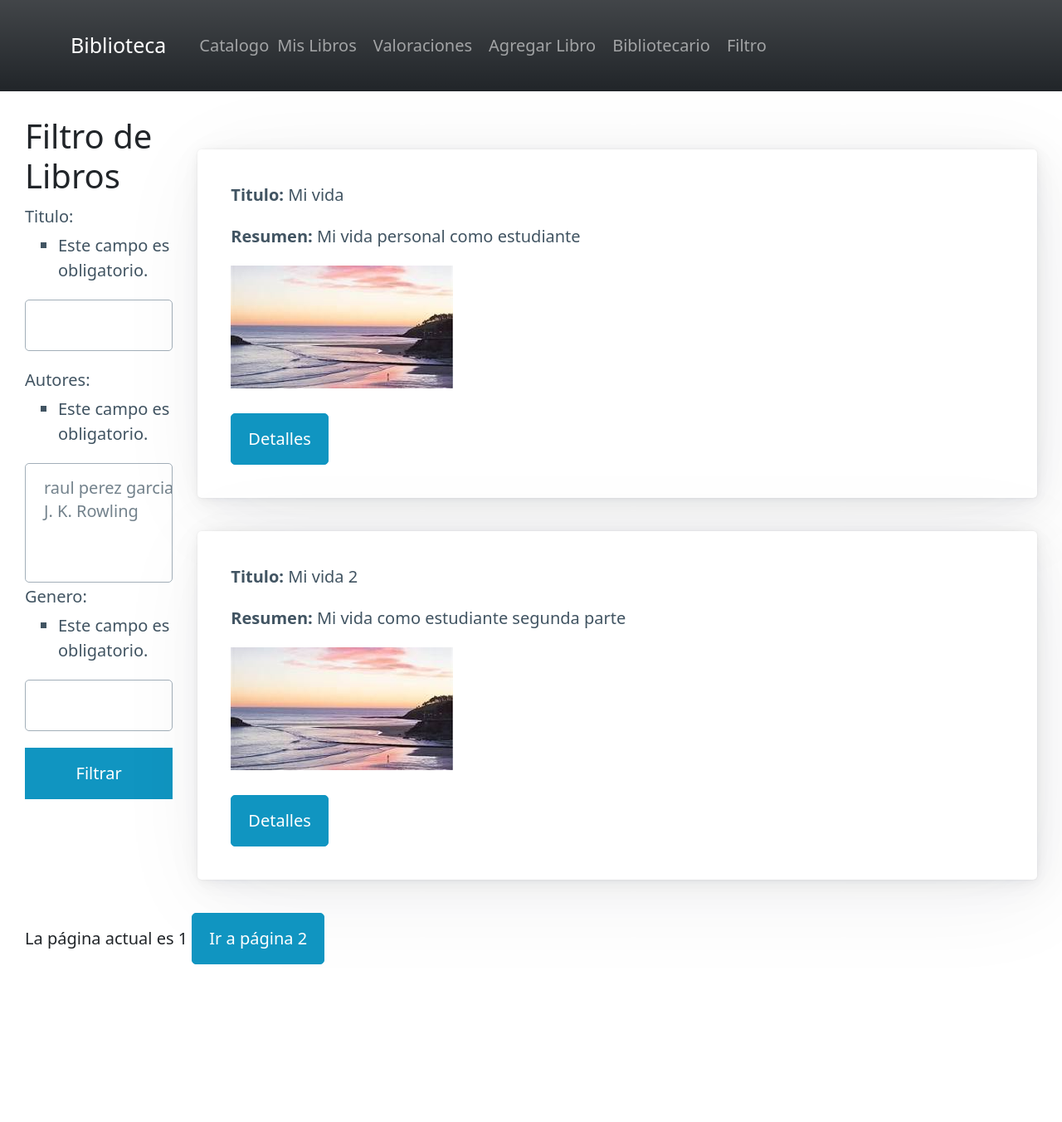
After one commit to ieshm-2daw/libreria-Rubencito2002, a Django app: page /filtro/ in a window 1280 px wide. The commit adds this page. Shown: the whole page at 83% size. Run offline with Django 4.2, Linux system fonts and the light colour scheme; data comes from the database, SQL or seed files in the repository.

Commit message:
comienzo de los filtros

```diff
--- a/bibliotecaapp/forms.py
+++ b/bibliotecaapp/forms.py
@@ -1,7 +1,12 @@
 from django import forms
-from .models import Valoracion
+from .models import Valoracion, Libro
 
 class ValoracionForm(forms.ModelForm):
     class Meta:
         model = Valoracion
         fields = ["puntuacion", "comentario", "fecha_valoracion"]
+
+class FiltroLibroForm(forms.ModelForm):
+    class Meta:
+        model = Libro
+        fields = ["titulo", "autores", "genero"]
--- a/bibliotecaapp/templates/bibliotecaapp/base.html
+++ b/bibliotecaapp/templates/bibliotecaapp/base.html
@@ -51,6 +51,9 @@
                         <li class="nav-item">
                             <a href="{% url 'panel_control' %}" class="nav-link" aria-current="page">Bibliotecario</a>
                         </li>
+                        <li class="nav-item">
+                            <a href="{% url 'libro_list' %}" class="nav-link" aria-current="page">Filtro</a>
+                        </li>
                     </ul>
                 </div>
             </div>
@@ -84,7 +87,7 @@
             </div>
         </nav> -->
 
-        <div class="container mt-4">
+        <div class="m-4">
             {% block content %}{% endblock %}
         </div>
 
--- /dev/null
+++ b/bibliotecaapp/templates/bibliotecaapp/libro_list.html
@@ -0,0 +1,43 @@
+{% extends 'bibliotecaapp/base.html' %}
+{% block content %}
+    <div class="container-fluids">
+        <div class="row">
+            <div class="col-2">
+                <h2>Filtro de Libros</h2>
+                <form action="{% url 'libro_list' %}" method="get">
+                    {% csrf_token %}
+                    {{ form }}
+                    <button type="submit">Filtrar</button>
+                </form>
+            </div>
+            <div class="col-10">
+                {% for libro in libros %}
+                    <article>
+                        <p> <strong>Titulo: </strong> {{ libro.titulo }} </p>
+                        <p> <strong>Resumen: </strong> {{ libro.resumen }}</p>
+                        {% if libro.portada %}
+                            <img src="{{ libro.portada.url }}" alt="">
+                        {% endif %}
+                        <br><br>
+                        <a href="{% url 'details' pk=libro.pk %}" role="button">Detalles</a>
+                    </article>
+                {% endfor %}
+            </div>
+        </div>
+    </div>
+
+
+
+
+    {% if page_obj.has_previous %}
+        <a href="{% url 'listado' %}?page={{ page_obj.previous_page_number }}" role="button">
+            Ir a página {{ page_obj.previous_page_number }}
+        </a>
+        {% endif %}
+        La página actual es {{ page_obj.number }}
+        {% if page_obj.has_next %}
+        <a href="{% url 'listado' %}?page={{ page_obj.next_page_number }}" role="button">
+            Ir a página {{ page_obj.next_page_number }}
+        </a>
+    {% endif %}
+{% endblock %}
--- a/bibliotecaapp/urls.py
+++ b/bibliotecaapp/urls.py
@@ -1,7 +1,7 @@
 from django.urls import path
 from . import views
 from .views import ListadoBook, ListadoPrestado, DetailsBook, EditBook, DeleteBook, CreateBook, Realizar_Prestamo, Devolver_Prestamo
-from .views import ListadoPorFecha, Panel_Control, ValoracionView, ListadoValoracion, UpdateValoracion, DeleteValoracion
+from .views import ListadoPorFecha, Panel_Control, ValoracionView, ListadoValoracion, UpdateValoracion, DeleteValoracion, FiltroLibro
 
 urlpatterns = [
     # General
@@ -27,4 +27,5 @@ urlpatterns = [
 
     # Otros
     path('panel_control/', Panel_Control.as_view(), name='panel_control'),
+    path('filtro/', FiltroLibro.as_view(), name='libro_list'),
 ]
--- a/bibliotecaapp/views.py
+++ b/bibliotecaapp/views.py
@@ -5,8 +5,8 @@ from django.db.models.query import QuerySet
 from django.shortcuts import get_object_or_404, redirect, render
 from django.urls import reverse_lazy
 from django.views import View
-from bibliotecaapp.forms import ValoracionForm
-from .models import Libro, Prestamos, Valoracion
+from bibliotecaapp.forms import ValoracionForm, FiltroLibroForm
+from .models import *
 from django.views.generic import ListView, DetailView, UpdateView, DeleteView, CreateView
 
 class CreateBook(CreateView):
@@ -188,3 +188,33 @@ class DeleteValoracion(DeleteView):
     model = Valoracion
     template_name = 'bibliotecaapp/valoracion/delete_valoracion.html'
     success_url = reverse_lazy('listado_valoracion')
+
+# Vista para filtrar.
+class FiltroLibro(ListView):
+    model = Libro
+    template_name = 'bibliotecaapp/libro_list.html'
+    context_object_name = 'libros'
+    paginate_by = 2
+
+    def get_queryset(self) -> QuerySet[Any]:
+        queryset = super().get_queryset()
+        tituloSeleccionado = self.request.GET.get('titulo')
+        autoresSeleccionado = self.request.GET.get('autores')
+        generoSeleccionado = self.request.GET.get('genero')
+
+        if tituloSeleccionado is not None:
+            queryset = queryset.filter(titulo__icontains = tituloSeleccionado)
+
+        for autores_ID in Autor.objects.all():
+            if autores_ID == autoresSeleccionado:
+                queryset = queryset.filter(autores = autores_ID)
+
+        if generoSeleccionado is not None:
+            queryset = queryset.filter(genero__icontains = generoSeleccionado)
+
+        return queryset
+
+    def get_context_data(self, **kwargs: Any) -> dict[str, Any]:
+        context = super().get_context_data(**kwargs)
+        context['form'] = FiltroLibroForm(self.request.GET)
+        return context
```
